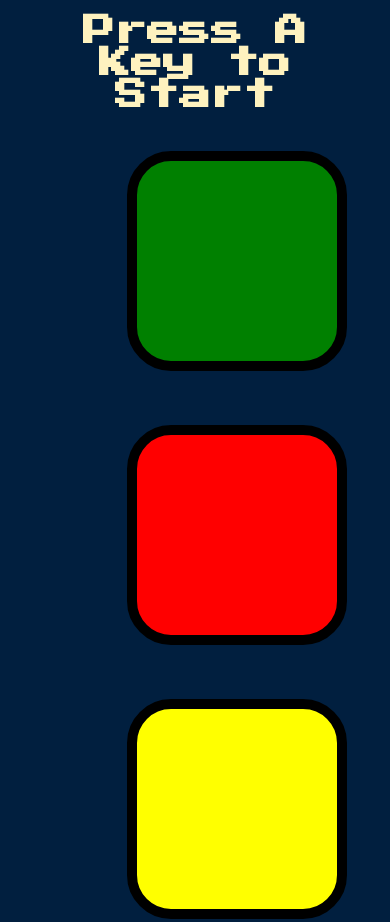
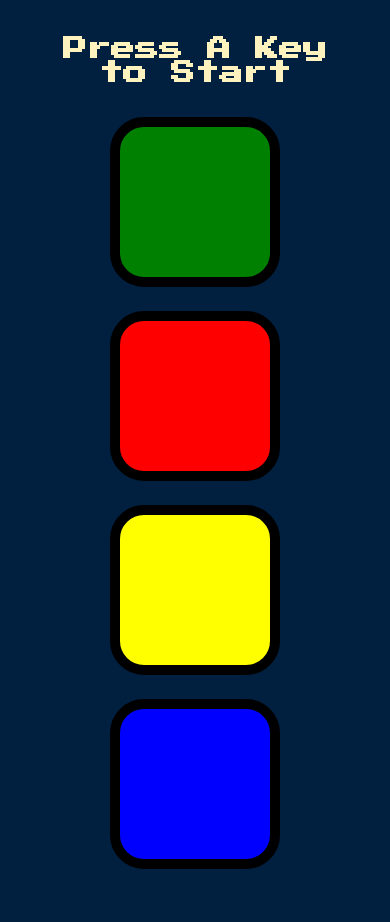
Before and after one commit to lamnhuthoa/Simon-Game, a plain HTML site: page index.html in a window 390 px wide. Shown: the top 922 px of the page. After the commit the page ends 891 px from the top, so only its background shows below. Drawn offline with nearby package versions, Linux system fonts and the light colour scheme.

Commit message:
Update styles.css

```diff
--- a/styles.css
+++ b/styles.css
@@ -51,3 +51,21 @@ body {
   box-shadow: 0 0 20px white;
   background-color: grey;
 }
+
+@media screen and (min-width: 355px) and (max-width: 1200px){
+  #level-title {
+    font-size: 1.5rem;
+    height: 2rem;
+    margin:  10%;
+  }
+
+  .container{
+    width: 100%;
+  }
+
+  .btn{
+    width: 150px;
+    height: 150px;
+    margin: 10px;
+  }
+}
```
